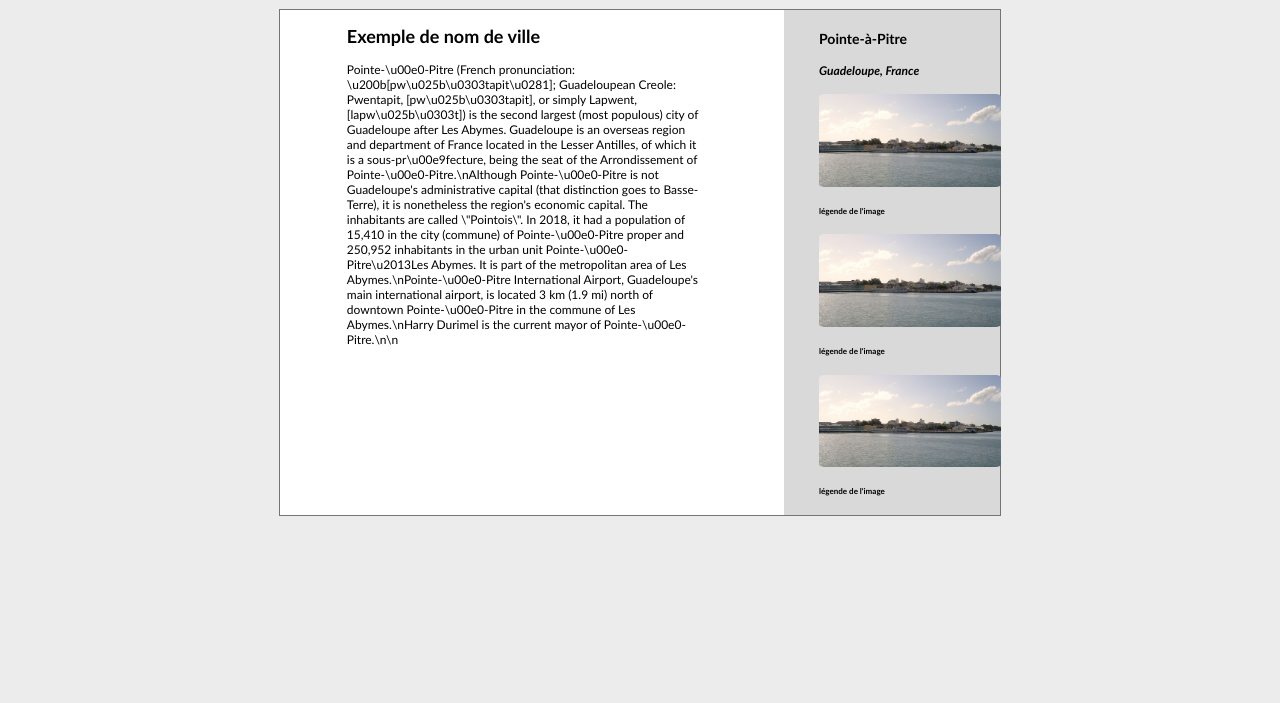
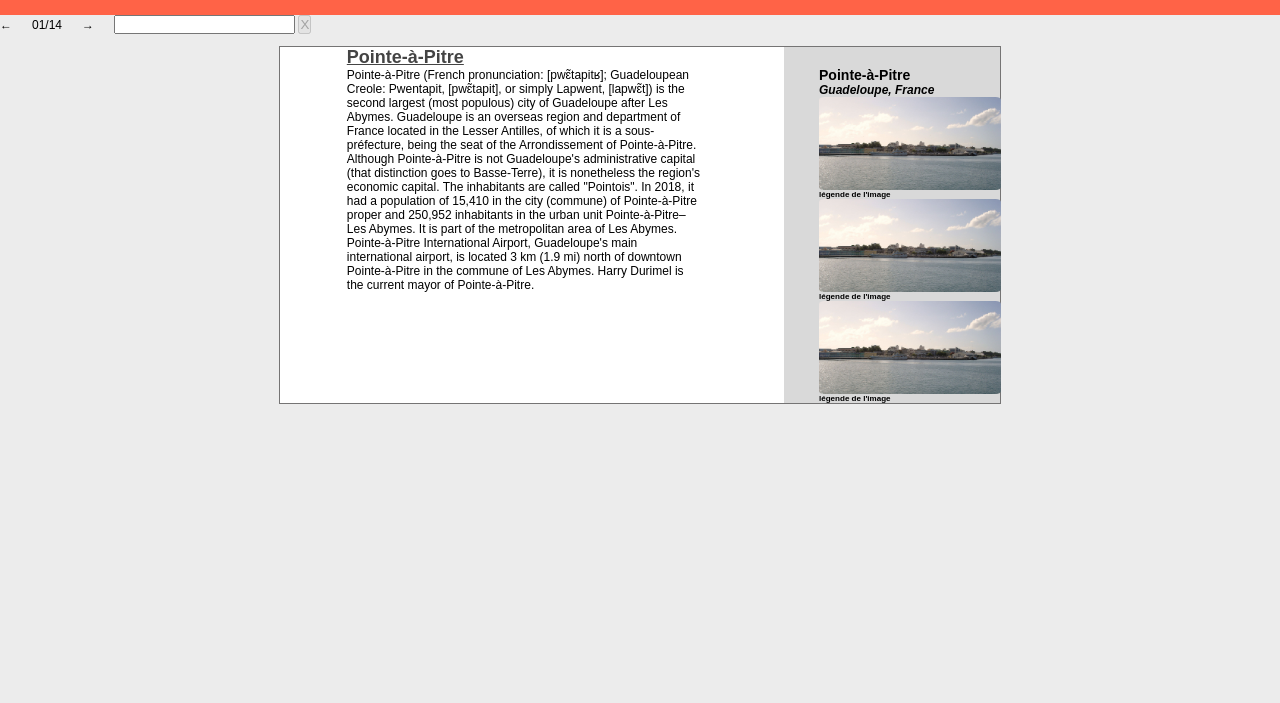
Before and after one commit to twenty1-23/TP_Villes_du_Monde, a plain HTML site: page www/index.html in a window 1280 px wide. Shown: the part 97-800 px from the top of the page. Drawn offline with Linux system fonts and the light colour scheme.

Commit message:
Fix HTML/CSS.

```diff
--- a/www/index.html
+++ b/www/index.html
@@ -30,18 +30,13 @@
         <div id="left">
             <div id="left_container">
                 <div id=""></div>
-                <h2>Exemple de nom de ville</h2>
-                <p>Pointe-\u00e0-Pitre (French pronunciation: \u200b[pw\u025b\u0303tapit\u0281]; Guadeloupean Creole: Pwentapit,
-                    [pw\u025b\u0303tapit], or simply Lapwent, [lapw\u025b\u0303t]) is the second largest (most populous)
-                    city of Guadeloupe after Les Abymes. Guadeloupe is an overseas region and department of France located
-                    in the Lesser Antilles, of which it is a sous-pr\u00e9fecture, being the seat of the Arrondissement of
-                    Pointe-\u00e0-Pitre.\nAlthough Pointe-\u00e0-Pitre is not Guadeloupe's administrative capital (that distinction
-                    goes to Basse-Terre), it is nonetheless the region's economic capital. The inhabitants are called \"Pointois\".
-                    In 2018, it had a population of 15,410 in the city (commune) of Pointe-\u00e0-Pitre proper and 250,952
-                    inhabitants in the urban unit Pointe-\u00e0-Pitre\u2013Les Abymes. It is part of the metropolitan area
-                    of Les Abymes.\nPointe-\u00e0-Pitre International Airport, Guadeloupe's main international airport, is
-                    located 3 km (1.9 mi) north of downtown Pointe-\u00e0-Pitre in the commune of Les Abymes.\nHarry Durimel
-                    is the current mayor of Pointe-\u00e0-Pitre.\n\n</p>
+                <h2><a href="https://www.google.fr/" target="blank">Exemple de nom de ville</a></h2>
+                <p>Lorem ipsum dolor sit, amet consectetur adipisicing elit. Optio ab ut deserunt quod facere officia. Velit optio, similique hic eaque iure voluptatem dolorem distinctio qui consequuntur consequatur vitae expedita quisquam.<br>
+                Lorem ipsum dolor sit, amet consectetur adipisicing elit. Quisquam aspernatur, iure reprehenderit assumenda omnis, neque expedita nulla odit, error praesentium quam perspiciatis soluta mollitia architecto delectus laborum porro! Quisquam, porro?<br>
+                Lorem ipsum dolor sit amet consectetur adipisicing elit. Pariatur, illum voluptatem. Ducimus saepe quidem optio est nisi laborum, doloribus consectetur tempora, officia, exercitationem praesentium velit ex quibusdam reprehenderit architecto mollitia.<br>
+                Lorem ipsum dolor sit amet consectetur adipisicing elit. Enim, rerum! Quisquam obcaecati rem, expedita voluptates earum unde minus mollitia numquam! Hic quisquam numquam obcaecati minus quidem iure voluptatibus explicabo architecto!<br>
+                Lorem ipsum dolor sit, amet consectetur adipisicing elit. Porro asperiores maxime distinctio sunt dolorum sint aperiam suscipit pariatur cupiditate quidem dolore libero aliquam ullam, saepe nobis placeat fugiat impedit optio.<br>
+                </p>
             </div>
         </div>
         <div id="right">
--- a/www/javascript/fw.js
+++ b/www/javascript/fw.js
@@ -25,7 +25,6 @@ class AbstractUIComponent extends EventTarget {
         this.valueComponent;
 
         console.log("this.UIView", this.UIView);
-
     }
 
     get value(){
--- a/www/javascript/script.js
+++ b/www/javascript/script.js
@@ -37,6 +37,12 @@ class WorldCities extends AbstractApp {
         const town = this.towns[index];
         console.log("loadTown", town);
 
+        const leftContainerDiv = this.containerDiv.querySelector("#left_container");
+        const leftContainerDivH2 = leftContainerDiv.querySelector("h2");
+        leftContainerDivH2.innerHTML = '<a href="' + town.url + '" target="blank">' + town.name + '</a>';
+
+        const leftContainerDivP = leftContainerDiv.querySelector("p");
+        leftContainerDivP.innerHTML = town.description;
     }
 
     searchInputHandler() {
--- a/www/style/styles.css
+++ b/www/style/styles.css
@@ -1,12 +1,33 @@
 body {
-    margin: 0;
-    font-family: Calibri, 'Gill Sans', 'Gill Sans MT', 'Trebuchet MS', sans-serif;
+    font-family: Arial, sans-serif, Helvetica;
     background-color: #ececec;
     font-size: 12px;
 }
 
+*{
+    margin: 0;
+    padding: 0;
+}
+
+ul{
+    list-style: none;
+}
+
+a{
+    text-decoration: underline;
+    color: #444;
+}
+
+a:hover{
+    text-decoration: underline;
+    color: #ff7a00;
+}
+
 header {
     background-color: tomato;
+    height: 112px;
+    display: flex;
+    align-items: center;
 }
 
 header h1{
```
